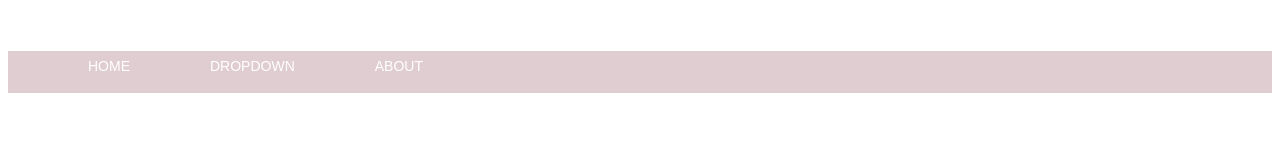
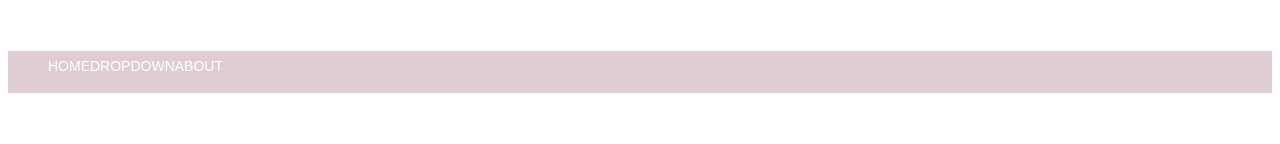
Before and after one commit to StephenRound/341work, a plain HTML site: page week-09/index.html in a window 1280 px wide. Shown: the part 153-297 px from the top of the page. Drawn offline with Linux system fonts and the light colour scheme.

Commit message:
push... #something

```diff
--- a/week-09/css/style.css
+++ b/week-09/css/style.css
@@ -30,7 +30,7 @@ li a, .dropbutton {
   display: block;
   color: rgb(255, 255, 255);
   text-decoration: none;
-  margin: 0 40px 0;
+  margin: auto;
 }
 
 li a:hover, .drop-menu:hover .dropbutton{
```
